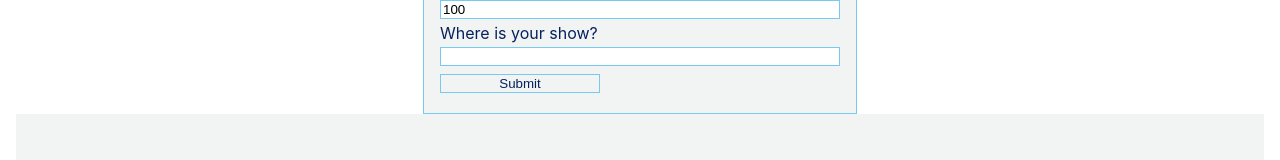
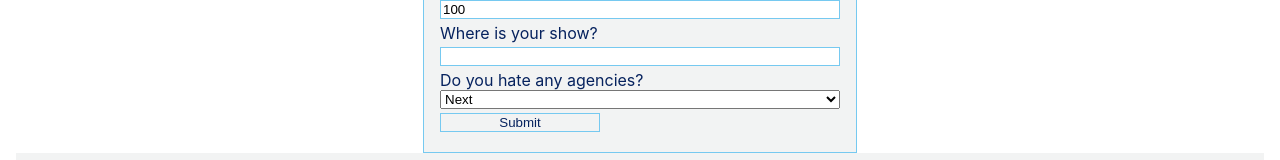
Before and after one commit to LaurenGifford/BookHer-frontend, a React (Create React App) app: page /create_project in a window 1280 px wide. Shown: the part 222-382 px from the top of the page. Built offline with nearby package versions, Linux system fonts and the light colour scheme; no server answers.

Commit message:
added form data

```diff
--- a/src/components/App.js
+++ b/src/components/App.js
@@ -5,13 +5,11 @@ import {models, questions} from '../data.js';
 import { Switch, Route } from "react-router-dom";
 import Header from "./Header"
 import Login from "./Login"
-import Question from "./Question"
 import Projects from "./Projects"
 import SignUp from "./SignUp"
 import Body from "./Body"
 
 function App() {
-  const [allQuestions, setAllQuestions] = useState(questions)
   const [currentUser, setCurrentUser] = useState(1)
 
 
@@ -27,7 +25,7 @@ function App() {
             <Login />
           </Route>
           <Route path="/create_project">
-            <Body allQuestions={allQuestions}/>
+            <Body />
           </Route>
           <Route path="/projects">
             <Projects
--- a/src/components/Body.js
+++ b/src/components/Body.js
@@ -3,13 +3,19 @@ import ModelCard from "./ModelCard";
 import {project_questions, models} from '../data.js';
 import React, {useState, useEffect} from "react"
 
-function Body({allQuestions}) {
-    const [projectData, setProjectData] = useState({date:"", title:"", budget: 100, city:"", casting_director_id: 1})
+function Body() {
+    const [projectData, setProjectData] = useState({
+        date:"",
+        title:"",
+        budget: 100,
+        city:"",
+        agency: "",
+        casting_director_id: 1
+    })
     const [showModelQuestions, setShowModelQuestions] = useState(false)
     const [currentQuestion, setCurrentQuestion] = useState(1)
     const [allModels, setAllModels] = useState(models)
-
-    const displayQuestions = allQuestions.map((question) => < Question key={question.id} question={question} allModels={allModels}/>)
+    const [allQuestions, setAllQuestions] = useState([])
 
     const displayCurrentQuestion = allQuestions.filter((question) => question.id === currentQuestion)
     .map((question) => < Question key={question.id} question={question} allModels={allModels} onModelFilter={handleModelFilter} setCurrentQuestion={setCurrentQuestion}/>)
@@ -20,15 +26,25 @@ function Body({allQuestions}) {
         .then(data => setAllModels(data))
     }, [])
 
-
-
-
+    useEffect(() => {
+        fetch('http://localhost:3001/questions')
+        .then(response => response.json())
+        .then(data => setAllQuestions(data.slice(0,8)))
+    }, [])
 
 
 
     function handleFormSubmit(e) {
         e.preventDefault()
         setShowModelQuestions(true)
+        console.log(projectData)
+        fetch(`http://localhost:3001/projects`, {
+            method: "POST",
+            headers: {
+                "Content-Type" : 'application/json'
+            },
+            body: JSON.stringify(projectData)
+        })
     }
 
     function handleChange(e) {
@@ -37,6 +53,7 @@ function Body({allQuestions}) {
             [e.target.name]: e.target.value
         })
     }
+
 
     function handleModelFilter(filterTerm, model_attr) {
         let filteredModels
@@ -61,8 +78,10 @@ function Body({allQuestions}) {
         else if (model_attr === "special_skills") {
             filteredModels = allModels.filter((model) => model.special_skills.includes(filterTerm))
         }
+        if (filteredModels > 0){
         setAllModels(filteredModels)
         console.log(filteredModels)
+        }
     }
 
 
@@ -77,10 +96,23 @@ function Body({allQuestions}) {
             <input name="budget" value={projectData.budget} type="number" onChange={handleChange}></input>
             <label>{project_questions[2].text}</label>
             <input name="city" value={projectData.city} type="text" onChange={handleChange}></input>
+
+            <label>{project_questions[4].text}</label>
+            <select name="agency" onChange={handleChange}>
+                <option selected value="Next">Next</option>
+                <option value="DNA">DNA</option>
+                <option value="The Society">The Society</option>
+                <option value="Ford">Ford</option>
+                <option value="Women">Women</option>
+                <option value="Elite">Elite</option>
+                <option value="IMG">IMG</option>
+                <option value="Heroes">Heroes</option>
+                <option value="The Industry">The Industry</option>
+            </select>
             <input type="submit" value="Submit"></input>
         </form>
         <div className="models-container">
-        {showModelQuestions ? displayCurrentQuestion : null}
+            {showModelQuestions ? displayCurrentQuestion : null}
             < ModelCard model={allModels[0]} project={"new"}/>
             < ModelCard model={allModels[1]} project={"new"}/>
         </div>
--- a/src/data.js
+++ b/src/data.js
@@ -714,6 +714,10 @@ const models = [
        {id: 4,
         text: "What is your budget?"
        },
+       {id: 5,
+        text: "Do you hate any agencies?"
+       },
+
     ]
 
     const questions = [
```
